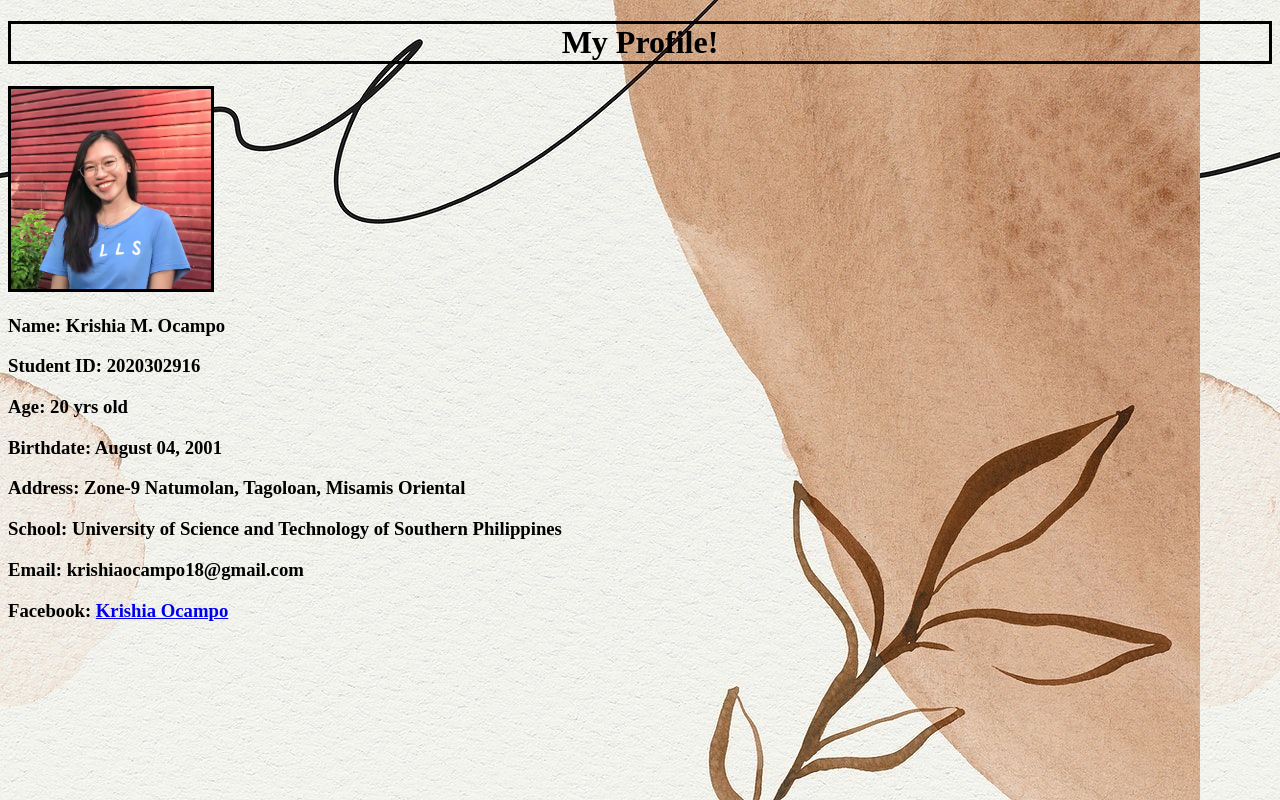
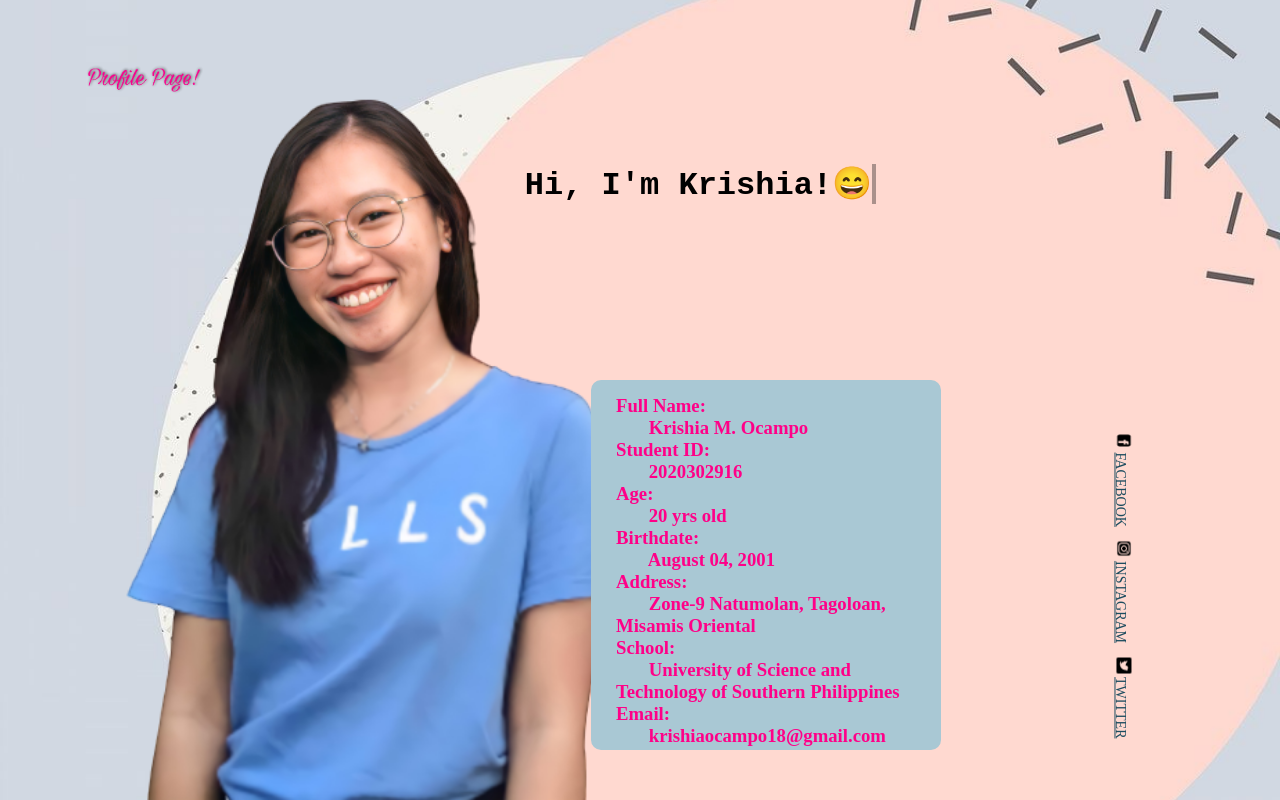
Before and after one commit to krishiaocampo/krishiaocampo.github.io, a plain HTML site: page index.html in a window 1280 px wide. Drawn offline with Linux system fonts and the light colour scheme.

Commit message:
add style.css

```diff
--- a/index.html
+++ b/index.html
@@ -5,25 +5,44 @@
     <meta http-equiv="X-UA-Compatible" content="IE=edge">
     <meta name="viewport" content="width=device-width, initial-scale=1.0">
     <title>Profile</title>
-    <style>
-        body{
-            background-image: url("nudebg.jfif");
-        }
+    <link rel="stylesheet" href="style.css">
 
-
-    </style>
 </head>
 <body>
-    <h1 style="border:3px solid black;text-align: center;">My Profile!</h1>
-    <img src="20211213_171127.jpg" width="200" height="200" style="border: 3px solid black;">
-    <h3>Name: Krishia M. Ocampo </h3>
-    <h3>Student ID: 2020302916 </h3>
-    <h3>Age: 20 yrs old</h3>
-    <h3>Birthdate: August 04, 2001</h3>
-    <h3>Address: Zone-9 Natumolan, Tagoloan, Misamis Oriental</h3>
-    <h3>School: University of Science and Technology of Southern Philippines</h3>
-    <h3>Email: krishiaocampo18@gmail.com</h3>
-    <h3>Facebook: <a href="https://www.facebook.com/krishia.ocampo">Krishia Ocampo</a></h3>
+    <div class="container">
+        <img src="Profile Logo.png" class="logo">
+        <img src="me.png" class="featureimg">
+       <div class="intro">
+           <div class="animation">
+           <h1>Hi, I'm Krishia!&#128516</h1>
+        <div class="card">
+            <h3 style="color: rgb(255, 0, 136);">Full Name:</h3>
+            <h3 style="color: rgb(255, 0, 136);">&nbsp;&nbsp;&nbsp;&nbsp;&nbsp;&nbsp; Krishia M. Ocampo</h3>
+            <h3 style="color: rgb(255, 0, 136);">Student ID:</h3>
+            <h3 style="color: rgb(255, 0, 136);">&nbsp;&nbsp;&nbsp;&nbsp;&nbsp;&nbsp; 2020302916</h3>
+            <h3 style="color: rgb(255, 0, 136);">Age: </h3>
+            <h3 style="color: rgb(255, 0, 136);">&nbsp;&nbsp;&nbsp;&nbsp;&nbsp;&nbsp; 20 yrs old</h3>
+            <h3 style="color: rgb(255, 0, 136);">Birthdate:</h3>
+            <h3 style="color: rgb(255, 0, 136);">&nbsp;&nbsp;&nbsp;&nbsp;&nbsp;&nbsp; August 04, 2001</h3>
+            <h3 style="color: rgb(255, 0, 136);">Address:</h3>
+            <h3 style="color: rgb(255, 0, 136);">&nbsp;&nbsp;&nbsp;&nbsp;&nbsp;&nbsp; Zone-9 Natumolan, Tagoloan, Misamis Oriental</h3>
+            <h3 style="color: rgb(255, 0, 136);">School:</h3>
+            <h3 style="color: rgb(255, 0, 136);">&nbsp;&nbsp;&nbsp;&nbsp;&nbsp;&nbsp; University of Science and Technology of Southern Philippines</h3>
+            <h3 style="color: rgb(255, 0, 136);">Email:</h3>
+            <h3 style="color: rgb(255, 0, 136);">&nbsp;&nbsp;&nbsp;&nbsp;&nbsp;&nbsp; krishiaocampo18@gmail.com</h3>
+                </div>
+                </div>
+            </div>
+        </div>
+    </div>
+    <div class="socialLinks">
+        <img src="facebook.png" class="logo1">
+        <a href="https://www.facebook.com/krishia.ocampo">FACEBOOK</a>
+        <img src="instagram.png" class="logo2">
+        <a href="https://www.instagram.com/kikiittt/">INSTAGRAM</a>
+        <img src="twitter.png" class="logo3">
+        <a href="">TWITTER</a>
+    </div>
 
 </body>
 </html>
--- /dev/null
+++ b/style.css
@@ -0,0 +1,112 @@
+*{
+    margin: 0;
+    padding: 0;
+}
+.container{
+    height: 100vh;
+    width: 100%;
+    background-image: url(Stylish\ Memphis.jpg);
+    background-position: center;
+    background-size: cover;
+    padding-left: 5%;
+    padding-right: 5%;
+    box-sizing: border-box;
+    position: relative;
+}
+.logo{
+    padding-top: 0%;
+    padding-left: 0%;
+    width: 160px;
+    cursor: pointer;
+    position: relative;
+}
+.featureimg{
+    height: 100%;
+    position:absolute;
+    bottom: 0;
+    left: 5%;
+}
+.card{
+    width: 350px;
+    height: 370px;
+    display: inline-block;
+    border-radius: 10px;
+    padding: 15px 25px;
+    box-sizing: border-box;
+    cursor: pointer;
+    margin: 10px 15px;
+    background-color: #a9c8d4;
+    background-size: cover;
+    left: 45%;
+    bottom: 5%;
+    position: absolute;
+    transition: transform 1s;
+    transition-duration: 1s;
+    box-shadow: 10px;
+}
+.card:hover{
+    background:  #b6ffef;;
+    transform: translateY(-20px)
+}
+.intro{
+    padding-left: 40%;
+}
+h1{
+    font-family:"Source Code Pro", monospace;
+    position: relative;
+    width: max-content;
+    background-color: #FFD9D0;
+}
+h1::before,
+h1::after{
+    content: '';
+    position: absolute;
+    top: 0;
+    right: 0;
+    bottom: 0;
+    left: 0;
+}
+h1::before{
+    background: #FFD9D0;
+    animation: typewriter 4s steps(18)
+    forwards;
+}
+h1::after{
+    width: 0.125em;
+    background: black;
+    animation: typewriter 4s steps(18) forwards,
+        blink 750ms steps(18) infinite;
+}
+@keyframes typewriter{
+    to {left: 100%;}
+}
+@keyframes blink{
+    to{
+        background: transparent;
+    }
+}
+.socialLinks{
+    transform: rotate(90deg);
+    position: absolute;
+    right: 0;
+    bottom: 25%;
+
+}
+.socialLinks a{
+    text-decoration-style: none;
+    color: #1c4c5f;
+    padding-right: 10px;
+    font-size: 14px;
+}
+.logo1{
+    height: 15px;
+    width: 16px;
+}
+.logo2{
+    height: 15px;
+    width: 16px;
+}
+.logo3{
+    height: 15px;
+    width: 16px;
+}
```
Also changed, not shown: Profile Logo.png (added), Stylish Memphis.jpg (added), facebook.png (added), instagram.png (added), me.png (added), nudebg.jfif (deleted), twitter.png (added).
